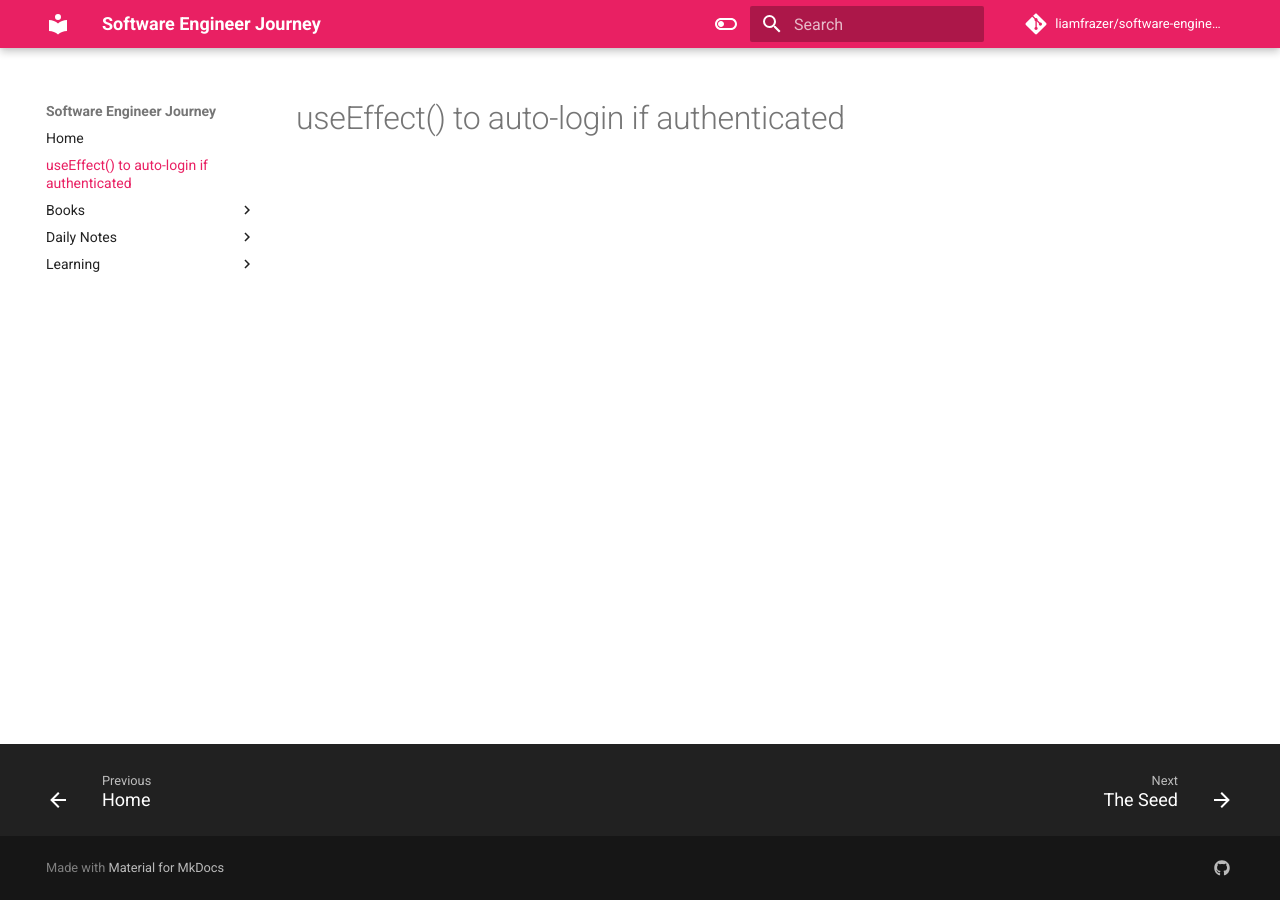
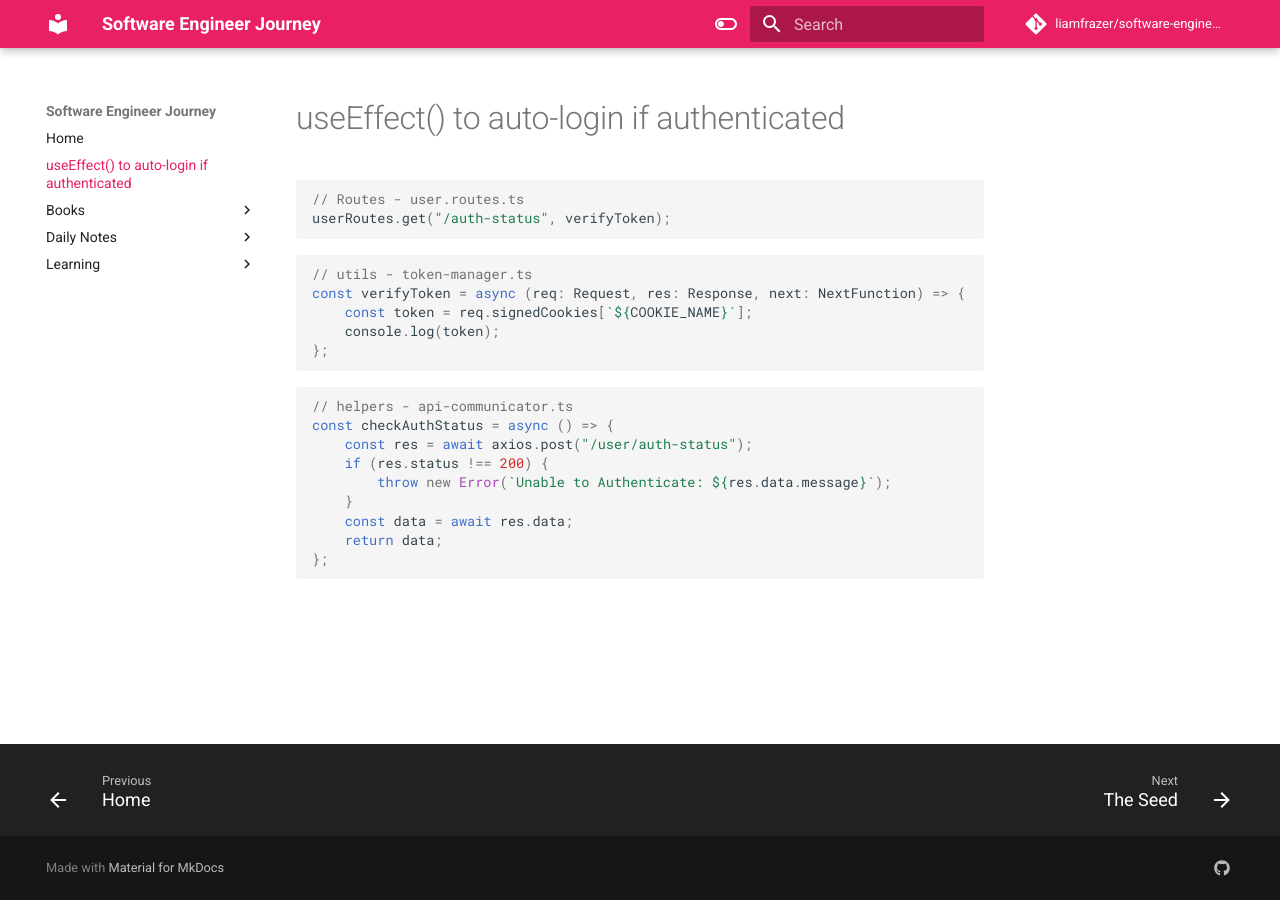
Before and after one commit to liamfrazer/software-engineer-journey, an MkDocs documentation site: the page built from docs/useEffect() to auto-login if authenticated.md, in a window 1280 px wide. Built offline with MkDocs 1.6.1 and Material for MkDocs 9.7.7, drawn with Linux system fonts in a browser that asks for light colours; comment, search, counter and statistics services are not loaded.

Commit message:
vault backup: 2023-12-31 13:19:01

````diff
--- a/docs/useEffect() to auto-login if authenticated.md
+++ b/docs/useEffect() to auto-login if authenticated.md
@@ -5,3 +5,26 @@ tags:
   - useEffect
 ---
 # useEffect() to auto-login if authenticated
+
+```jsx
+// Routes - user.routes.ts
+userRoutes.get("/auth-status", verifyToken);
+```
+```jsx
+// utils - token-manager.ts
+const verifyToken = async (req: Request, res: Response, next: NextFunction) => {
+	const token = req.signedCookies[`${COOKIE_NAME}`];
+	console.log(token);
+};
+```
+```jsx
+// helpers - api-communicator.ts
+const checkAuthStatus = async () => {
+	const res = await axios.post("/user/auth-status");
+	if (res.status !== 200) {
+		throw new Error(`Unable to Authenticate: ${res.data.message}`);
+	}
+	const data = await res.data;
+	return data;
+};
+```
````
